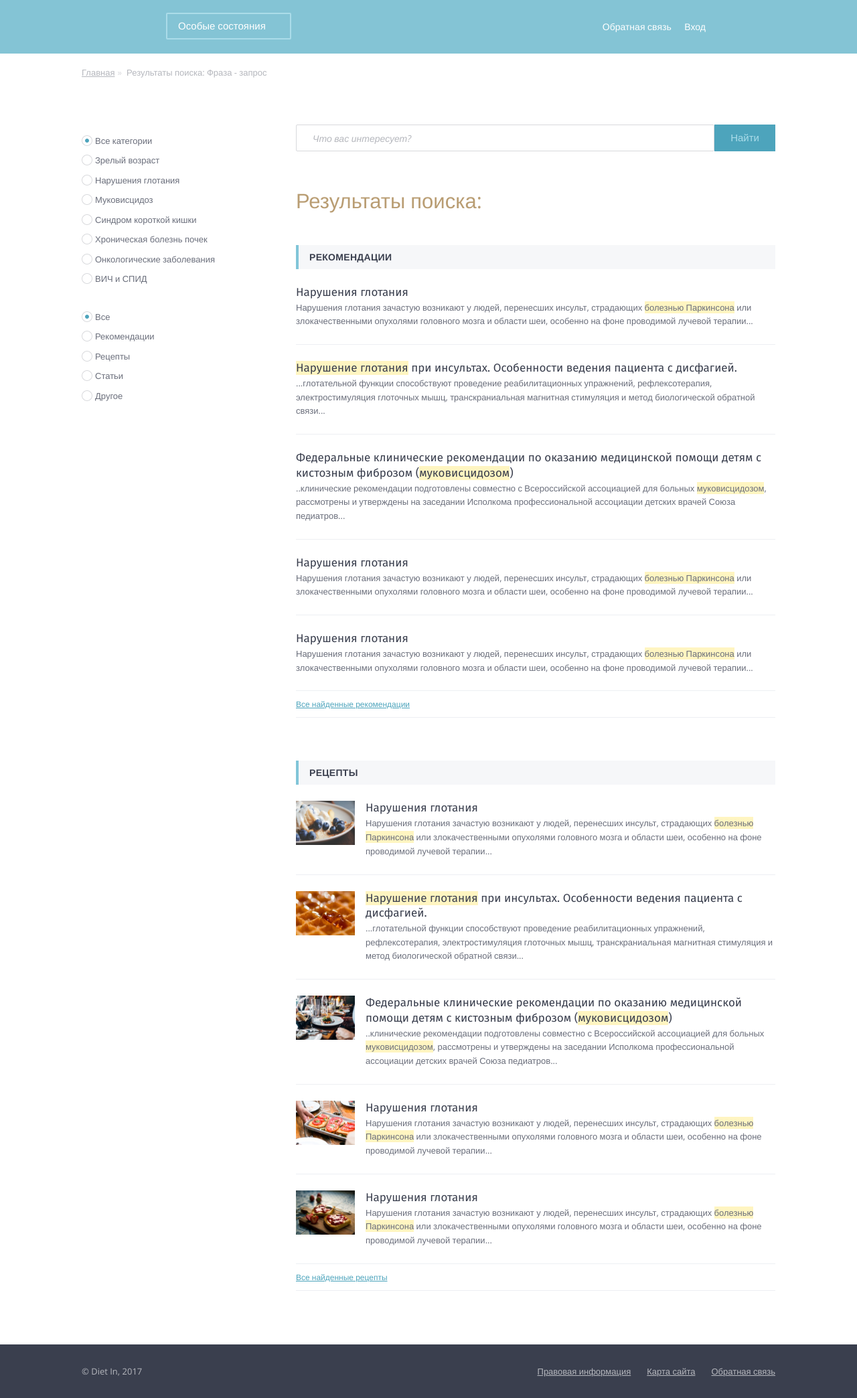
After one commit to iAurora/dietin, a Node project: template src/templates/pages/search.njk in a window 1280 px wide. The commit adds this page. Shown: the whole page at 67% size. Run offline with Node 20 templates, Linux system fonts and the light colour scheme; the template is opened without the code that fills it, so the values that code supplies are empty.

Commit message:
Add search page

```diff
--- a/src/sass/components/__components.scss
+++ b/src/sass/components/__components.scss
@@ -30,4 +30,6 @@
 'imt-calc',
 'home-intro',
 'home-specialists',
+'search-results-filter',
+'search-results',
 'js'
--- a/src/sass/components/_forms.scss
+++ b/src/sass/components/_forms.scss
@@ -135,6 +135,41 @@ label.css-label {
 }
 
 
+input[type=radio].css-checkbox {
+  position: absolute; z-index: -1000; left: -1000px; overflow: hidden; clip: rect(0 0 0 0); width: 1px; height: 1px; margin: -1px; padding: 0; border: 0;
+}
+
+input[type=radio].css-checkbox + label.css-label {
+  // font-size: 16px;
+  line-height: 16px;
+
+  display: inline-block;
+
+  height: 16px;
+  padding-left: 20px;
+
+  cursor: pointer;
+  vertical-align: middle;
+
+  background-repeat: no-repeat;
+  background-position: 0 0;
+}
+
+input[type=radio].css-checkbox:checked + label.css-label {
+  background-position: 0 -16px;
+}
+label.css-label {
+  -webkit-user-select: none;
+     -moz-user-select: none;
+      -ms-user-select: none;
+          user-select: none;
+
+  background-image: url(../img/radio.png);
+
+   -khtml-user-select: none;
+  -webkit-touch-callout: none;
+}
+
 
 
 .reg-news,
--- /dev/null
+++ b/src/sass/components/_search-results-filter.scss
@@ -0,0 +1,53 @@
+// Left sidebar area
+
+// Mobile
+.search-results-filter {
+  // margin-top: $v-main;
+  // padding: 32px 16px;
+
+  // border-top: 1px solid $sep-light;
+}
+
+// 680+
+@media screen and (min-width: 680px) {
+  .search-results-filter {
+    margin-top: 0;
+    margin-right: $h-padding-small;
+    margin-bottom: 0;
+    padding: 0;
+
+    border-top: none;
+
+    flex: 0 0 $h-side-small;
+    order: -1;
+  }
+}
+
+// 820+
+@media screen and (min-width: 820px) {
+  .search-results-filter {
+    flex: 0 0 $h-side-medium;
+  }
+}
+
+// 960+
+@media screen and (min-width: 960px) {
+  .search-results-filter {
+    flex: 0 0 $h-side-big;
+  }
+}
+
+// inner styles
+.search-filter {
+  margin-bottom: 40px;
+  margin-left: 0;
+  padding: 0;
+
+  list-style: none;
+}
+
+.search-filter__item {
+  font-size: 13px;
+
+  margin-bottom: 1em;
+}
--- /dev/null
+++ b/src/sass/components/_search-results.scss
@@ -0,0 +1,199 @@
+// 680+
+@media screen and (min-width: 680px) {
+  .search-results {
+    margin-left: $h-padding-small;
+
+    flex-grow: 1;
+  }
+}
+
+// 820+
+@media screen and (min-width: 820px) {
+  .search-results {
+    margin-left: $h-padding-medium;
+  }
+}
+
+// Inner styles
+
+.search-results__heading {
+  margin: 0;
+  margin-bottom: -16px;
+  padding: 0;
+}
+
+// Search field
+
+.search-page__form {
+  display: flex;
+
+  margin-bottom: 40px;
+}
+
+.search-page__field {
+  width: 100%;
+  height: 40px;
+  padding: 0 24px;
+
+  border: 1px solid $sep-dark;
+}
+
+.search-page__field::placeholder {
+  font-family: $sans-serif;
+  font-style: italic;
+
+  transition: color .3s ease;
+
+  color: $text-pale;
+}
+
+.search-page__field:focus::placeholder {
+  color: white;
+}
+
+
+.search-page__field:focus,
+.search-page__submit:focus {
+  outline: none;
+}
+
+.search-page__field:focus {
+  padding: 0 20px;
+
+  border: 1px solid $primary;
+  border-radius: 0;
+}
+
+.search-page__submit:focus {
+  padding: 0 20px;
+
+  border: 4px solid $primary-link-faded;
+}
+
+
+.search-page__submit {
+  height: 40px;
+  padding: 0 24px;
+
+  cursor: pointer;
+
+  color: $primary-bright;
+  border: 0;
+  border-radius: 0;
+  background-color: $primary-link;
+  &:hover {
+    color: white;
+    background-color: $primary-link-faded;
+  }
+}
+
+
+// Search feed
+
+.search-result {
+  margin: 0;
+  padding: 0;
+
+  list-style: none;
+
+  mark {
+    color: inherit;
+    background-color: #fff5c1;
+  }
+}
+
+.search-result__heading {
+  font-size: 14px;
+  line-height: 20px;
+
+  margin-top: $v-smaller;
+  margin-bottom: 0;
+  padding: 8px 16px;
+
+  letter-spacing: .3px;
+  text-transform: uppercase;
+
+  color: $text-black;
+  border-left: 4px solid $primary;
+  background: $bg-cold;
+}
+
+.search-result__catlink {
+  font-size: 12px;
+  line-height: 40px;
+
+  display: block;
+
+  height: 40px;
+
+  text-decoration: uppercase;
+
+  border-bottom: 1px solid $sep-light;
+}
+
+.search-result__item {
+  font-size: 13px;
+  line-height: 1.6;
+
+  position: relative;
+
+  display: flex;
+
+  padding-top: 24px;
+  padding-bottom: 24px;
+
+  border-bottom: 1px solid $sep-light;
+
+  &:hover {
+    background-color: $bg-cold-faded;
+  }
+}
+
+.search-result__title {
+  font-family: $sans-serif-2;
+  font-size: 17px;
+  font-weight: $normal;
+  line-height: 1.3333;
+
+  margin: 0;
+  padding: 0;
+
+  color: $text-black;
+}
+
+.search-result__content {
+  margin: 0;
+  padding: 0;
+}
+
+.search-result__nutrients {
+  font-size: 12px;
+
+  margin: 0;
+  padding: 0;
+
+  list-style: none;
+
+  color: $text-pale;
+
+  li {
+    display: inline;
+  }
+
+  li::after {
+    content: ', ';
+  }
+  li:last-child::after {
+    content: '';
+  }
+}
+
+.search-result__link {
+  position: absolute;
+  z-index: 5;
+  top: 0;
+  right: 0;
+
+  width: 100%;
+  height: 100%;
+}
--- /dev/null
+++ b/src/templates/pages/search.njk
@@ -0,0 +1,44 @@
+{% set pageName = "search" %}
+{% set pathology = "" %}
+{% set title = 'Результаты поиска - Diet In' %}
+{% set description = 'Описание страницы' %}
+{% extends 'base.njk' %}
+
+{% block content -%}
+
+  <div class="width-container hor-padding-container">
+
+    <ul class="breadcrumbs breadcrumbs--single">
+      <li class="breadcrumbs__item"><a class="link--support link--support-on-white" href="#">Главная</a></li>
+      <li class="breadcrumbs__item">Результаты поиска: Фраза - запрос</li>
+    </ul>
+
+  </div>
+
+
+  {# main wrapper #}
+  <div class="flex-container hor-padding-container ver-padding-xx-container width-container">
+
+    {% include "partials/search-filter.njk" %}
+
+    {# search content #}
+    <div class="search-results">
+
+      {# search form #}
+      <form id="searchPageSearch" class="search-page__form" method="get" role="search">
+        <input type="text" class="form-input search-page__field" placeholder="Что вас интересует?" id="searchField"/>
+        <input type="submit" class="search-page__submit" value="Найти" id="submitBtn" />
+      </form>
+      {# / search form #}
+
+      <h1 class="section-heading search-results__heading">Результаты поиска:</h1>
+
+      {% include "partials/search-feed.njk" %}
+
+    </div>
+    {# / search content #}
+
+  </div>
+  {# / main wrapper #}
+
+{%- endblock %}
--- /dev/null
+++ b/src/templates/partials/search-feed.njk
@@ -0,0 +1,121 @@
+<h3 class="search-result__heading">Рекомендации</h3>
+
+<ul class="search-result">
+
+  <li class="search-result__item">
+    <div class="search-result__text">
+      <h4 class="search-result__title">Нарушения глотания</h4>
+      <p class="search-result__content">Нарушения глотания зачастую возникают у людей, перенесших инсульт, страдающих <mark>болезнью Паркинсона</mark> или злокачественными опухолями головного мозга и области шеи, особенно на фоне проводимой лучевой терапии...</p>
+    </div>
+    <a href="#" class="search-result__link"></a>
+  </li>
+
+  <li class="search-result__item">
+    <div class="search-result__text">
+      <h4 class="search-result__title"><mark>Нарушение глотания</mark> при инсультах. Особенности ведения пациента с дисфагией.</h4>
+      <p class="search-result__content">...глотательной функции способствуют проведение реабилитационных упражнений, рефлексотерапия, электростимуляция глоточных мышц, транскраниальная магнитная стимуляция и метод биологической обратной связи...</p>
+    </div>
+    <a href="#" class="search-result__link"></a>
+  </li>
+
+  <li class="search-result__item">
+    <div class="search-result__text">
+      <h4 class="search-result__title">Федеральные клинические рекомендации по оказанию медицинской помощи детям с кистозным фиброзом (<mark>муковисцидозом</mark>)</h4>
+      <p class="search-result__content">..клинические рекомендации подготовлены совместно с Всероссийской ассоциацией для больных <mark>муковисцидозом</mark>, рассмотрены и утверждены на заседании Исполкома профессиональной ассоциации детских врачей Союза педиатров...</p>
+    </div>
+    <a href="#" class="search-result__link"></a>
+  </li>
+
+  <li class="search-result__item">
+    <div class="search-result__text">
+      <h4 class="search-result__title">Нарушения глотания</h4>
+      <p class="search-result__content">Нарушения глотания зачастую возникают у людей, перенесших инсульт, страдающих <mark>болезнью Паркинсона</mark> или злокачественными опухолями головного мозга и области шеи, особенно на фоне проводимой лучевой терапии...</p>
+    </div>
+    <a href="#" class="search-result__link"></a>
+  </li>
+
+  <li class="search-result__item">
+    <div class="search-result__text">
+      <h4 class="search-result__title">Нарушения глотания</h4>
+      <p class="search-result__content">Нарушения глотания зачастую возникают у людей, перенесших инсульт, страдающих <mark>болезнью Паркинсона</mark> или злокачественными опухолями головного мозга и области шеи, особенно на фоне проводимой лучевой терапии...</p>
+    </div>
+    <a href="#" class="search-result__link"></a>
+  </li>
+
+</ul>
+
+
+
+<a href="#" class="search-result__catlink link">Все найденные рекомендации</a>
+
+
+
+<h3 class="search-result__heading">Рецепты</h3>
+
+<ul class="search-result">
+
+  <li class="search-result__item">
+    <div class="search-result__thumb">
+      <img class="related-list__thumb" src="img/thmbs/recipe-thumb-1.jpg" />
+    </div>
+    <div class="search-result__text">
+      <h4 class="search-result__title">Нарушения глотания</h4>
+      <p class="search-result__content">Нарушения глотания зачастую возникают у людей, перенесших инсульт, страдающих <mark>болезнью Паркинсона</mark> или злокачественными опухолями головного мозга и области шеи, особенно на фоне проводимой лучевой терапии...</p>
+      <ul class="search-result__nutrients">{% for nutrient in nutrients %}<li>{{ nutrient.name }} &mdash; {{ nutrient.amount }}{{ nutrient.unit }}</li>{% endfor %}</ul>
+    </div>
+    <a href="#" class="search-result__link"></a>
+  </li>
+
+  <li class="search-result__item">
+    <div class="search-result__thumb">
+      <img class="related-list__thumb" src="img/thmbs/recipe-thumb-2.jpg" />
+    </div>
+    <div class="search-result__text">
+      <h4 class="search-result__title"><mark>Нарушение глотания</mark> при инсультах. Особенности ведения пациента с дисфагией.</h4>
+      <p class="search-result__content">...глотательной функции способствуют проведение реабилитационных упражнений, рефлексотерапия, электростимуляция глоточных мышц, транскраниальная магнитная стимуляция и метод биологической обратной связи...</p>
+      <ul class="search-result__nutrients">{% for nutrient in nutrients %}<li>{{ nutrient.name }} &mdash; {{ nutrient.amount }}{{ nutrient.unit }}</li>{% endfor %}</ul>
+    </div>
+    <a href="#" class="search-result__link"></a>
+  </li>
+
+  <li class="search-result__item">
+    <div class="search-result__thumb">
+      <img class="related-list__thumb" src="img/thmbs/recipe-thumb-3.jpg" />
+    </div>
+    <div class="search-result__text">
+      <h4 class="search-result__title">Федеральные клинические рекомендации по оказанию медицинской помощи детям с кистозным фиброзом (<mark>муковисцидозом</mark>)</h4>
+      <p class="search-result__content">..клинические рекомендации подготовлены совместно с Всероссийской ассоциацией для больных <mark>муковисцидозом</mark>, рассмотрены и утверждены на заседании Исполкома профессиональной ассоциации детских врачей Союза педиатров...</p>
+      <ul class="search-result__nutrients">{% for nutrient in nutrients %}<li>{{ nutrient.name }} &mdash; {{ nutrient.amount }}{{ nutrient.unit }}</li>{% endfor %}</ul>
+    </div>
+    <a href="#" class="search-result__link"></a>
+  </li>
+
+  <li class="search-result__item">
+    <div class="search-result__thumb">
+      <img class="related-list__thumb" src="img/thmbs/recipe-thumb-4.jpg" />
+    </div>
+    <div class="search-result__text">
+      <h4 class="search-result__title">Нарушения глотания</h4>
+      <p class="search-result__content">Нарушения глотания зачастую возникают у людей, перенесших инсульт, страдающих <mark>болезнью Паркинсона</mark> или злокачественными опухолями головного мозга и области шеи, особенно на фоне проводимой лучевой терапии...</p>
+      <ul class="search-result__nutrients">{% for nutrient in nutrients %}<li>{{ nutrient.name }} &mdash; {{ nutrient.amount }}{{ nutrient.unit }}</li>{% endfor %}</ul>
+    </div>
+    <a href="#" class="search-result__link"></a>
+  </li>
+
+  <li class="search-result__item">
+    <div class="search-result__thumb">
+      <img class="related-list__thumb" src="img/thmbs/recipe-thumb-5.jpg" />
+    </div>
+    <div class="search-result__text">
+      <h4 class="search-result__title">Нарушения глотания</h4>
+      <p class="search-result__content">Нарушения глотания зачастую возникают у людей, перенесших инсульт, страдающих <mark>болезнью Паркинсона</mark> или злокачественными опухолями головного мозга и области шеи, особенно на фоне проводимой лучевой терапии...</p>
+      <ul class="search-result__nutrients">{% for nutrient in nutrients %}<li>{{ nutrient.name }} &mdash; {{ nutrient.amount }}{{ nutrient.unit }}</li>{% endfor %}</ul>
+    </div>
+    <a href="#" class="search-result__link"></a>
+  </li>
+
+</ul>
+
+
+
+<a href="#" class="search-result__catlink link">Все найденные рецепты</a>
--- /dev/null
+++ b/src/templates/partials/search-filter.njk
@@ -0,0 +1,81 @@
+<form class="search-results-filter" action="get">
+
+  {# filter by category #}
+  <ul class="search-filter">
+
+    <li class="search-filter__item">
+      <input class="css-checkbox" type="radio" id="catAll" name="category" value="catall" checked>
+      <label class="css-label" for="catAll">Все категории</label>
+    </li>
+
+    <li class="search-filter__item">
+      <input class="css-checkbox" type="radio" id="cat01" name="category" value="01">
+      <label class="css-label" for="cat01">Зрелый возраст</label>
+    </li>
+
+    <li class="search-filter__item">
+      <input class="css-checkbox" type="radio" id="cat02" name="category" value="02">
+      <label class="css-label" for="cat02">Нарушения глотания</label>
+    </li>
+
+    <li class="search-filter__item">
+      <input class="css-checkbox" type="radio" id="cat03" name="category" value="03">
+      <label class="css-label" for="cat03">Муковисцидоз</label>
+    </li>
+
+    <li class="search-filter__item">
+      <input class="css-checkbox" type="radio" id="cat04" name="category" value="04">
+      <label class="css-label" for="cat04">Синдром короткой кишки</label>
+    </li>
+
+    <li class="search-filter__item">
+      <input class="css-checkbox" type="radio" id="cat05" name="category" value="05">
+      <label class="css-label" for="cat05">Хроническая болезнь почек</label>
+    </li>
+
+    <li class="search-filter__item">
+      <input class="css-checkbox" type="radio" id="cat06" name="category" value="06">
+      <label class="css-label" for="cat06">Онкологические заболевания</label>
+    </li>
+
+    <li class="search-filter__item">
+      <input class="css-checkbox" type="radio" id="cat07" name="category" value="07">
+      <label class="css-label" for="cat07">ВИЧ и СПИД</label>
+    </li>
+
+  </ul>
+  {# / filter by category #}
+
+
+  {# filter by type #}
+  <ul class="search-filter">
+
+    <li class="search-filter__item">
+      <input class="css-checkbox" type="radio" id="typeAll" name="type" value="typeall" checked>
+      <label class="css-label" for="typeall">Все</label>
+    </li>
+
+    <li class="search-filter__item">
+      <input class="css-checkbox" type="radio" id="typeRec" name="type" value="rec">
+      <label class="css-label" for="typeRec">Рекомендации</label>
+    </li>
+
+    <li class="search-filter__item">
+      <input class="css-checkbox" type="radio" id="typeRecipe" name="type" value="recipe">
+      <label class="css-label" for="typeRecipe">Рецепты</label>
+    </li>
+
+    <li class="search-filter__item">
+      <input class="css-checkbox" type="radio" id="typeArticle" name="type" value="article">
+      <label class="css-label" for="typeArticle">Статьи</label>
+    </li>
+
+    <li class="search-filter__item">
+      <input class="css-checkbox" type="radio" id="typeMisc" name="type" value="misc">
+      <label class="css-label" for="typeMisc">Другое</label>
+    </li>
+
+  </ul>
+  {# / filter by type #}
+
+</form>
```
Also changed, not shown: dist/css/main.css, src/img/radio.png (added), 2 other files.
